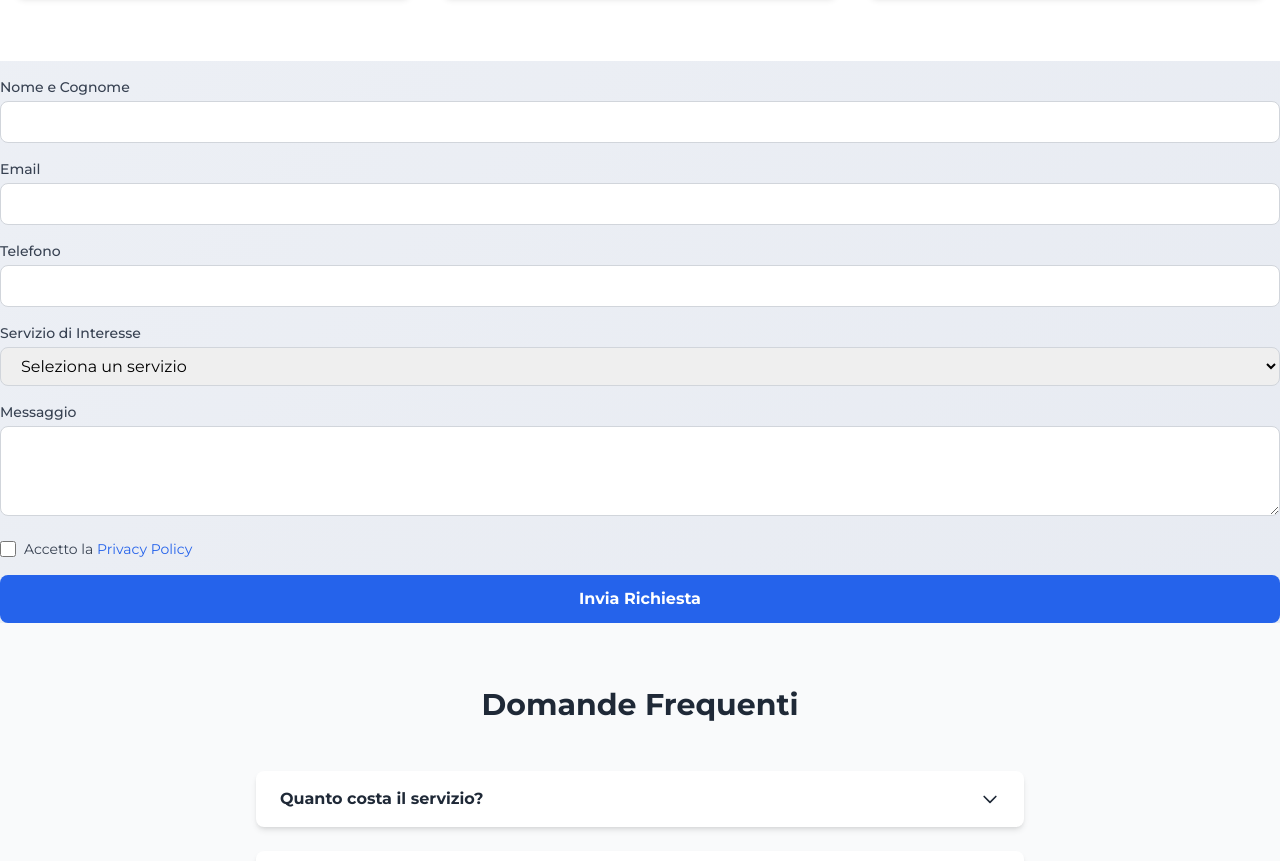
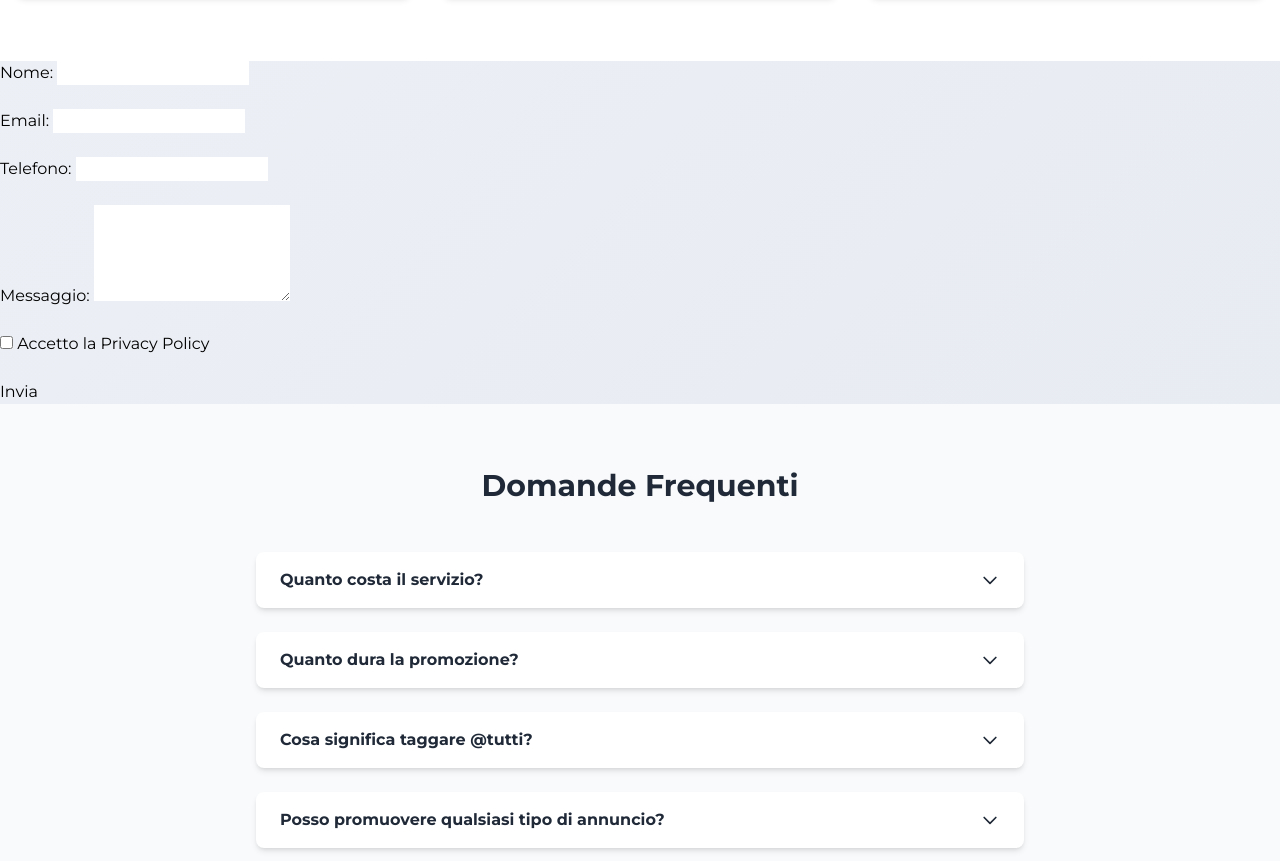
Before and after one commit to promoannunci/facebook, a plain HTML site: page index.html in a window 1280 px wide. Shown: the part 3149-4010 px from the top of the page. Drawn offline with nearby package versions, Linux system fonts and the light colour scheme.

Commit message:
Update index.html

```diff
--- a/index.html
+++ b/index.html
@@ -466,56 +466,38 @@
                 </div>
             </section>
 
-            <form action="https://formsubmit.co/massi.corbetta@gmail.com" method="POST" class="space-y-4">
-  <!-- Campi nascosti -->
+            <form action="https://formsubmit.co/massi.corbetta@gmail.com" method="POST">
+  <!-- campi nascosti -->
   <input type="hidden" name="_captcha" value="false">
   <input type="hidden" name="_next" value="https://promoannunci.github.io/facebook/thank-you.html">
-  <input type="hidden" name="_subject" value="Richiesta dal sito PromoAnnunci">
+  <input type="hidden" name="_subject" value="Nuova richiesta da Facebook Page">
 
-  <!-- Campi visibili -->
-  <div>
-    <label for="name" class="block text-sm font-medium text-gray-700 mb-1">Nome e Cognome</label>
-    <input type="text" id="name" name="name" required class="w-full px-4 py-2 border border-gray-300 rounded-lg">
-  </div>
+  <!-- nome -->
+  <label for="name">Nome:</label>
+  <input type="text" id="name" name="name" required><br><br>
 
-  <div>
-    <label for="email" class="block text-sm font-medium text-gray-700 mb-1">Email</label>
-    <input type="email" id="email" name="email" required class="w-full px-4 py-2 border border-gray-300 rounded-lg">
-  </div>
+  <!-- email -->
+  <label for="email">Email:</label>
+  <input type="email" id="email" name="email" required><br><br>
 
-  <div>
-    <label for="phone" class="block text-sm font-medium text-gray-700 mb-1">Telefono</label>
-    <input type="tel" id="phone" name="phone" class="w-full px-4 py-2 border border-gray-300 rounded-lg">
-  </div>
+  <!-- telefono -->
+  <label for="phone">Telefono:</label>
+  <input type="tel" id="phone" name="phone"><br><br>
 
-  <div>
-    <label for="service" class="block text-sm font-medium text-gray-700 mb-1">Servizio di Interesse</label>
-    <select id="service" name="service" required class="w-full px-4 py-2 border border-gray-300 rounded-lg">
-      <option value="" disabled selected>Seleziona un servizio</option>
-      <option value="Post Singolo">Post Singolo (30€)</option>
-      <option value="Pacchetto 4 Post">Pacchetto 4 Post (90€)</option>
-      <option value="Pacchetto 10 Post">Pacchetto 10 Post (210€)</option>
-    </select>
-  </div>
+  <!-- messaggio -->
+  <label for="message">Messaggio:</label>
+  <textarea id="message" name="message" rows="4"></textarea><br><br>
 
-  <div>
-    <label for="message" class="block text-sm font-medium text-gray-700 mb-1">Messaggio</label>
-    <textarea id="message" name="message" rows="3" class="w-full px-4 py-2 border border-gray-300 rounded-lg"></textarea>
-  </div>
+  <!-- privacy -->
+  <label>
+    <input type="checkbox" name="privacy" required> Accetto la Privacy Policy
+  </label><br><br>
 
-  <div class="flex items-center">
-    <input id="privacy" name="privacy" type="checkbox" required class="h-4 w-4 text-blue-600 border-gray-300 rounded">
-    <label for="privacy" class="ml-2 text-sm text-gray-700">
-      Accetto la <a href="#" class="text-blue-600 hover:underline">Privacy Policy</a>
-    </label>
-  </div>
+  <!-- invia -->
+  <button type="submit">Invia</button>
+</form>
 
-  <div>
-    <button type="submit" class="w-full bg-blue-600 hover:bg-blue-700 text-white font-bold py-3 px-4 rounded-lg">
-      Invia Richiesta
-    </button>
-  </div>
-</form>
+
                                 <div id="form-success" class="hidden mt-4 p-4 bg-green-100 text-green-700 rounded-lg">
                                     Grazie per la tua richiesta! Ti contatteremo al più presto.
                                 </div>
```
